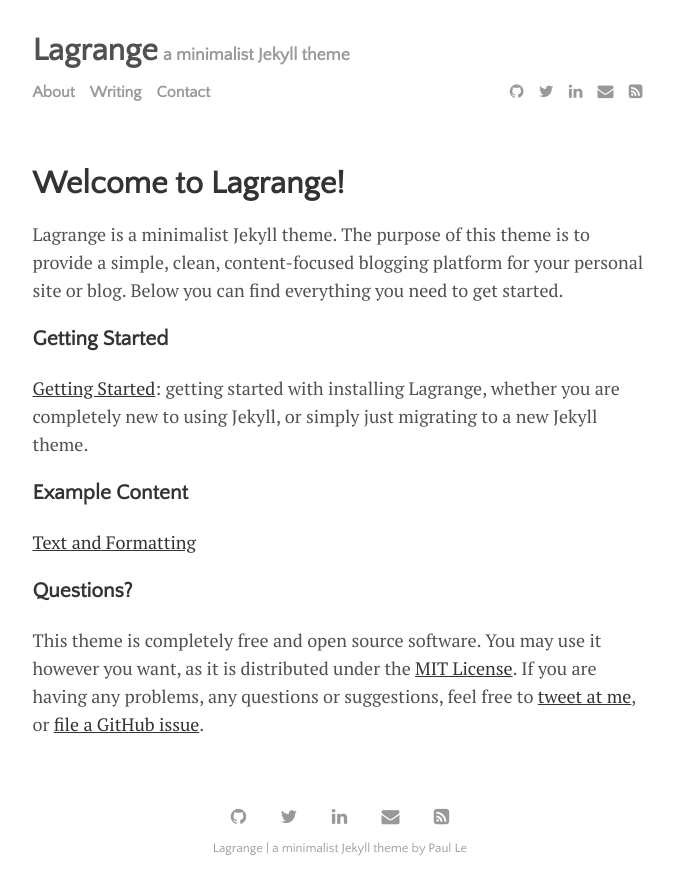
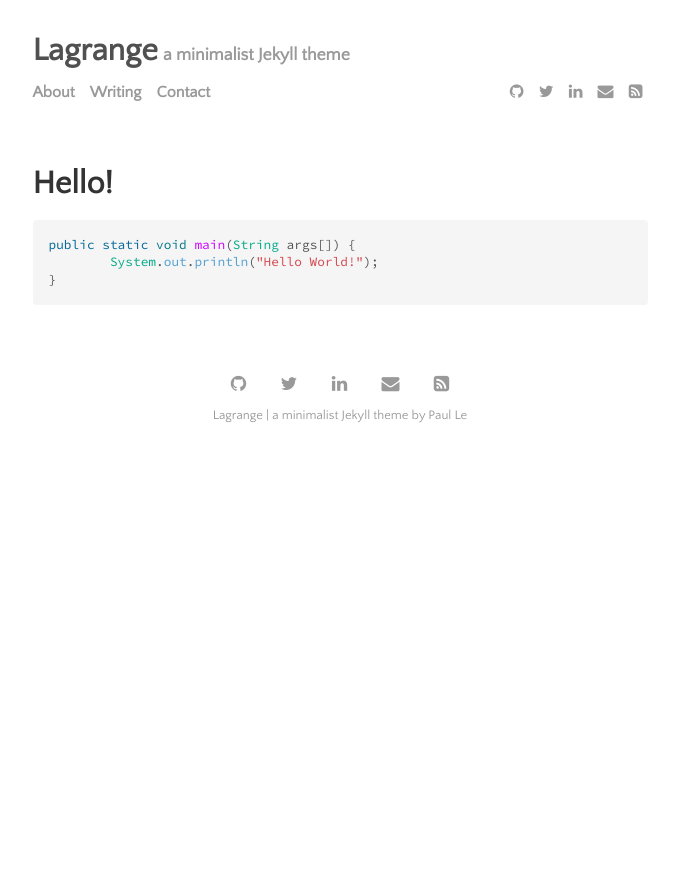
Before and after one commit to zhouyg1992/zhouyg1992.github.io, a Jekyll site: the page built from menu/about.md, in a window 1280 px wide. Shown: the top 895 px of the page, without its empty margins (300-974 px from the left). Built offline with Jekyll 4.4.1, drawn with Linux system fonts in a browser that asks for light colours.

Commit message:
add about

````diff
--- a/menu/about.md
+++ b/menu/about.md
@@ -1,18 +1,10 @@
 ---
 layout: page
-title: Welcome to Lagrange!
+title: Hello!
 ---
 
-Lagrange is a minimalist Jekyll theme. The purpose of this theme is to provide a simple, clean, content-focused blogging platform for your personal site or blog. Below you can find everything you need to get started.
-
-### Getting Started
-
-[Getting Started]({{ site.github.url }}{% post_url 2015-10-10-getting-started %}): getting started with installing Lagrange, whether you are completely new to using Jekyll, or simply just migrating to a new Jekyll theme.
-
-### Example Content
-
-[Text and Formatting]({{ site.github.url }}{% post_url 2014-01-01-text-formatting-examples %})
-
-### Questions?
-
-This theme is completely free and open source software. You may use it however you want, as it is distributed under the [MIT License](http://choosealicense.com/licenses/mit/). If you are having any problems, any questions or suggestions, feel free to [tweet at me](https://twitter.com/intent/tweet?text=My%question%about%Lagrange%is:%&amp;via=paululele), or [file a GitHub issue](https://github.com/lenpaul/lagrange/issues/new).
+```java
+public static void main(String args[]) {
+	System.out.println("Hello World!");
+}
+```
````
